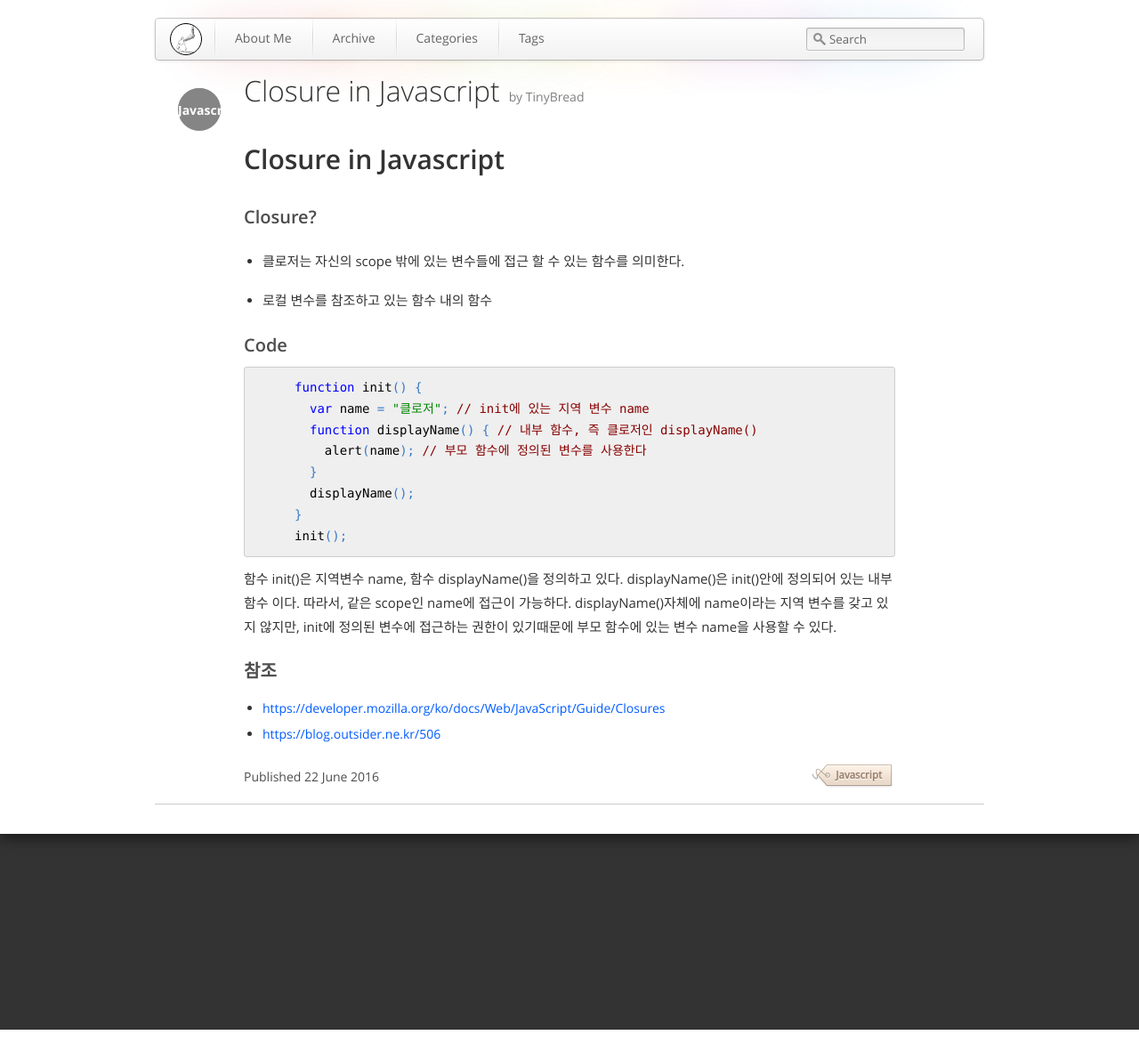
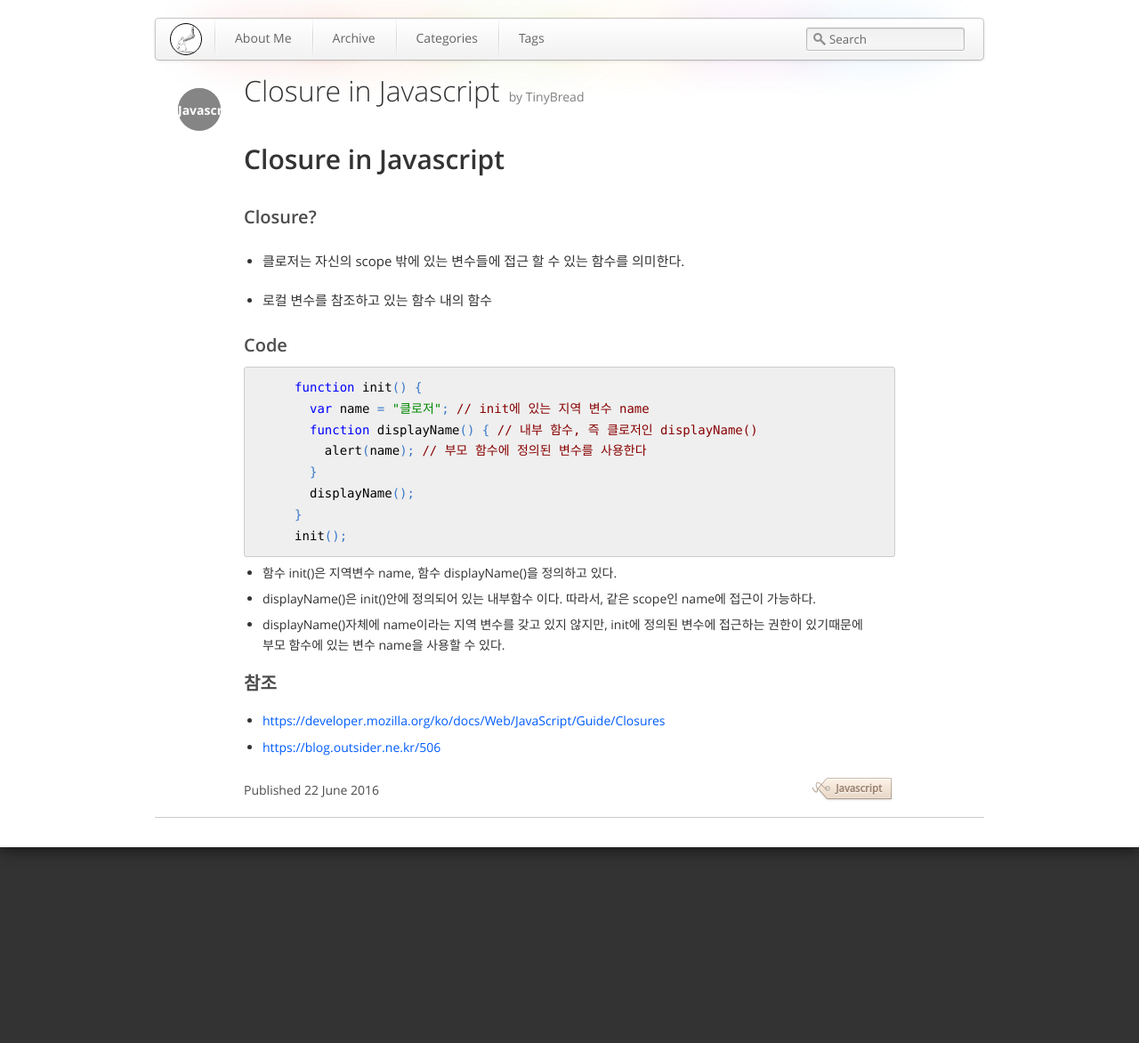
Before and after one commit to tinybread/tinybread.github.com, a Jekyll site: the page built from _posts/2016-06-22-Closure in Javascript_on_Javascript.md, in a window 1280 px wide. Shown: the whole page at 89% size. Built offline with Jekyll 4.4.1, drawn with Linux system fonts in a browser that asks for light colours.

Commit message:
줄바꿈

```diff
--- a/_posts/2016-06-22-Closure in Javascript_on_Javascript.md
+++ b/_posts/2016-06-22-Closure in Javascript_on_Javascript.md
@@ -33,9 +33,9 @@ tags: [Javascript]
         init();
 
 
-함수 init()은 지역변수 name, 함수 displayName()을 정의하고 있다.
-displayName()은 init()안에 정의되어 있는 내부함수 이다. 따라서, 같은 scope인 name에 접근이 가능하다.
-displayName()자체에 name이라는 지역 변수를 갖고 있지 않지만, init에 정의된 변수에 접근하는 권한이 있기때문에 부모 함수에 있는 변수 name을 사용할 수 있다.
+- 함수 init()은 지역변수 name, 함수 displayName()을 정의하고 있다.
+- displayName()은 init()안에 정의되어 있는 내부함수 이다. 따라서, 같은 scope인 name에 접근이 가능하다.
+- displayName()자체에 name이라는 지역 변수를 갖고 있지 않지만, init에 정의된 변수에 접근하는 권한이 있기때문에 부모 함수에 있는 변수 name을 사용할 수 있다.
 
 
 ### 참조
```
